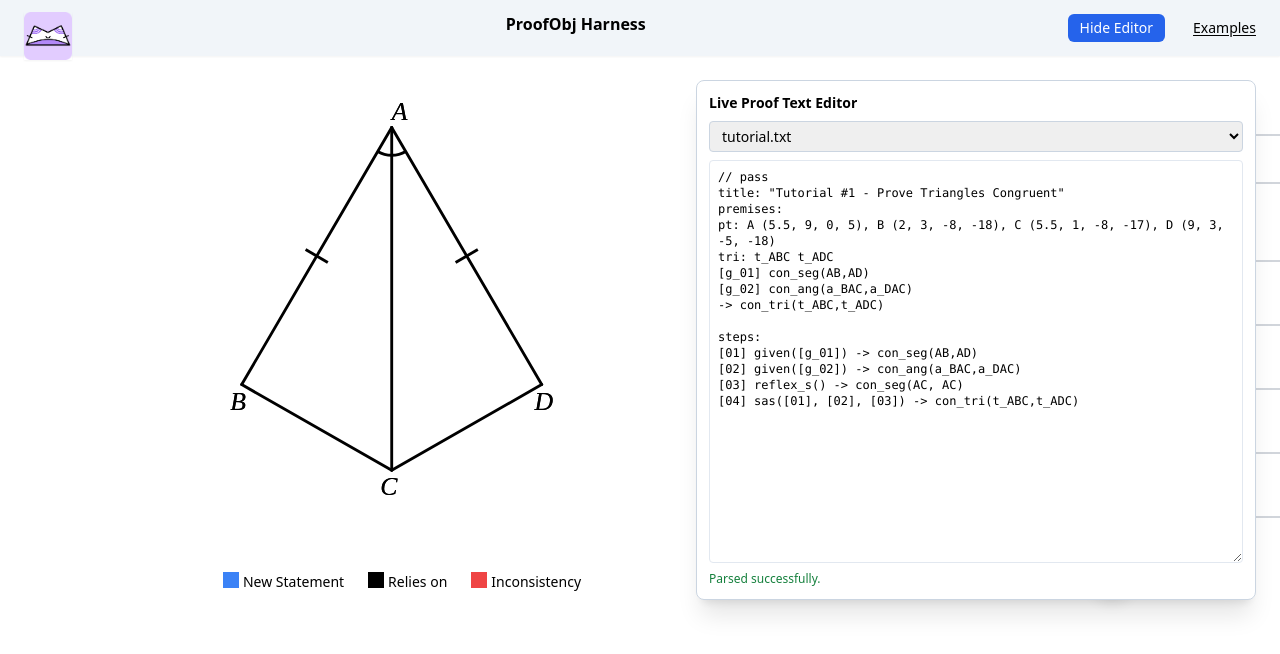
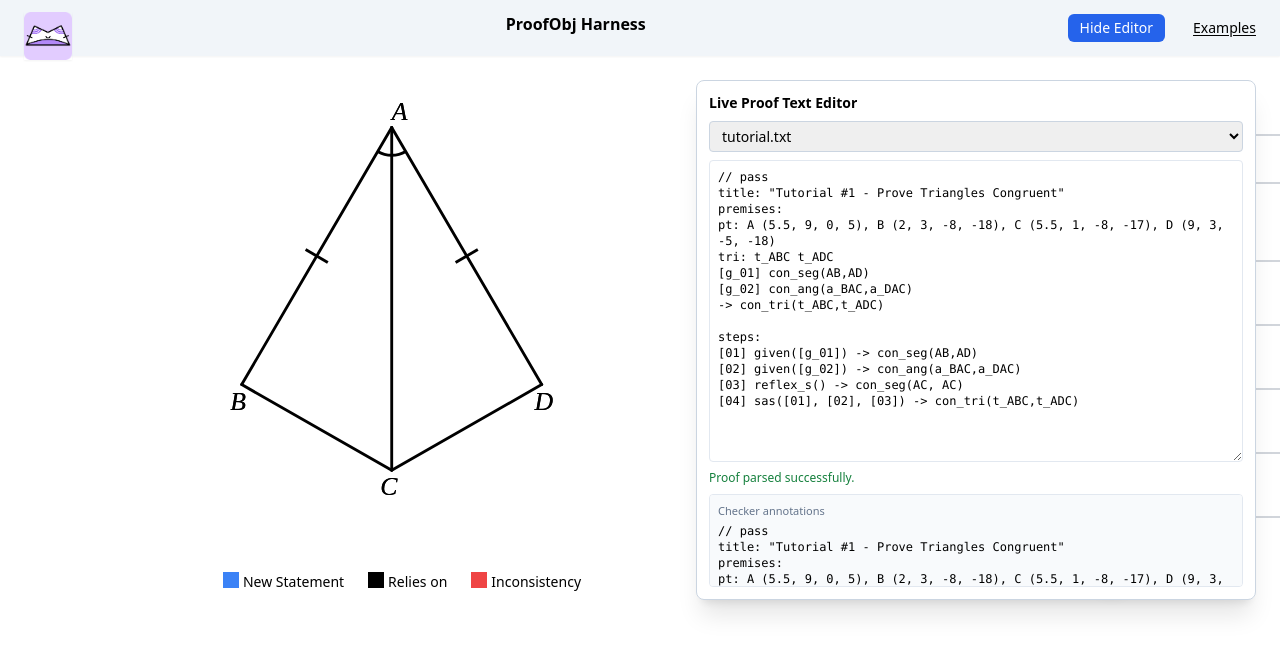
Before and after one commit to hsharriman/ender, a React (Create React App) app: page /ender/harness in a window 1280 px wide. Shown: the top 654 px of the page. Built offline with nearby package versions, Linux system fonts and the light colour scheme.

Commit message:
errors and step.errors render on the proof editor pane

```diff
--- a/src/checker/checker/reasonChecks/utils.ts
+++ b/src/checker/checker/reasonChecks/utils.ts
@@ -34,8 +34,9 @@ export const addReasonCheckError = (
   errors: ErrorObj[],
   details: Record<string, unknown>,
 ) => {
-  return addError(errors, {
+  errors.push({
     type: "reason_check",
     data: details,
   });
+  return errors;
 };
--- a/src/checker/proofChecker.ts
+++ b/src/checker/proofChecker.ts
@@ -11,6 +11,7 @@ import {
   findDuplicateSteps,
 } from "./checker/validators";
 import { logDebug } from "./errors/errorConstants";
+import { ProofParser } from "./grammar/lezerParser";
 import { loadReasonDefinitionsWithBuiltins } from "./grammar/reasonParser";
 import { loadStatementDefinitions } from "./grammar/stmtParser";
 import { ProofGraph, ProofObj, Stmt } from "./types/checkerTypes";
@@ -101,3 +102,74 @@ export function runProofChecker(proof: ProofObj): ProofCheckerResult {
     goalMatchResult,
   };
 }
+
+const parser = new ProofParser();
+
+/** Direct programmatic entry: parse proof text then run checker. */
+export function runProofCheckerFromText(proofText: string): ProofCheckerResult {
+  const proof = parser.parse(proofText) as unknown as ProofObj;
+  return runProofChecker(proof);
+}
+
+/** Console logger for checker output (kept in this module for direct use). */
+export function logProofCheckerResult(result: ProofCheckerResult): void {
+  const {
+    proof,
+    goal,
+    graph,
+    duplicateSteps,
+    stepNumberErrors,
+    geometricObjectErrors,
+    goalMatchResult,
+  } = result;
+
+  console.log("📋 Proof Analysis Results:");
+  console.log("=".repeat(50));
+  console.log(`\n📝 Title: ${proof.title || "No title"}`);
+  if (goal) {
+    console.log(`🎯 Goal: ${goal}`);
+    console.log(`✅ Goal Match: ${goalMatchResult.matches ? "YES" : "NO"}`);
+    console.log(`📋 Goal Details: ${goalMatchResult.details}`);
+  }
+  console.log(`\n📊 Statistics:`);
+  console.log(
+    `   • Total Steps: ${proof.steps.filter((s) => s.type !== "goal").length}`,
+  );
+  console.log(
+    `   • Given Statements: ${proof.steps.filter((s) => s.type === "given").length}`,
+  );
+  console.log(
+    `   • Proof Steps: ${proof.steps.filter((s) => s.type === "proof").length}`,
+  );
+  if (graph.incorrectSteps.size > 0) {
+    console.log(`\n❌ Incorrect Steps: ${graph.incorrectSteps.size}`);
+    Array.from(graph.incorrectSteps)
+      .sort()
+      .forEach((step) => {
+        const depFail = graph.dependencyFailureSteps?.has(step);
+        console.log(
+          depFail
+            ? `   • Step ${step} (fails due to dependency on incorrect step)`
+            : `   • Step ${step}`,
+        );
+      });
+  }
+  console.log(`\n🚫 Unused Steps: ${graph.unusedSteps.size}`);
+  console.log(`\n🔄 Cycles: ${graph.cycles.length}`);
+  console.log(`\n🔄 Duplicate Steps: ${duplicateSteps.length}`);
+  console.log(`\n📝 Step Number Errors: ${stepNumberErrors.length}`);
+  console.log(`\n🔷 Geometric Object Errors: ${geometricObjectErrors.length}`);
+}
+
+/**
+ * Convenience API: accepts either already-parsed `ProofObj` or raw proof text.
+ * Runs checker and logs result summary to console.
+ */
+export function checkProof(input: ProofObj | string): ProofCheckerResult {
+  const result =
+    typeof input === "string"
+      ? runProofCheckerFromText(input)
+      : runProofChecker(input);
+  logProofCheckerResult(result);
+  return result;
+}
--- a/src/interface/core/grammarToLayout/proofObjLayout.ts
+++ b/src/interface/core/grammarToLayout/proofObjLayout.ts
@@ -3,6 +3,7 @@ import React from "react";
 import { reasonFromFunction, Reasons } from "../../theorems/reasons";
 import { makeStepMeta } from "../../theorems/utils";
 import { AspectRatio } from "../diagramSvg/svgTypes";
+import { Transversal } from "../reasons/Transversal";
 import { VerticalAngles } from "../reasons/VerticalAngles";
 import { SVGModes } from "../types/diagramTypes";
 import { LayoutProps } from "../types/layoutTypes";
@@ -108,14 +109,15 @@ export const interactiveLayoutFromProofObj = (proof: ProofObj): LayoutProps => {
 
     const isGivenReason =
       (step.reason?.function ?? "").toLowerCase() === "given";
-    const isCpctcReason =
-      (step.reason?.function ?? "").toLowerCase() === "cpctc";
     const isRightAngleEqualityStep = isConRightReason(step.reason?.function);
     // Diagram premises for reasons with `diagramDependencies` are attached only
     // after `checkReasonApplication` in `runProofChecker`.
     const intersectSegDep = step.diagramDeps?.find(
       (d) => d.statement.function === "intersect_seg",
     );
+    const transversalDeps =
+      step.diagramDeps?.filter((d) => d.statement.function === "transversal") ??
+      [];
     // const hasVertAngDiagramHighlight =
     //   isVertAngReason(step.reason?.function) &&
     //   intersectSegDep?.statement.arguments?.length === 3;
@@ -127,13 +129,6 @@ export const interactiveLayoutFromProofObj = (proof: ProofObj): LayoutProps => {
       dependsOn: dependsOn.length > 0 ? dependsOn : undefined,
       text: stmtToText(step.statement),
       additions: ({ ctx, frame, mode }) => {
-        if (isCpctcReason) {
-          dependencyStatements.forEach((dep) =>
-            applyStmtObjects(ctx, frame, SVGModes.Derived, dep.stmt, {
-              isRightAngleEquality: dep.isRightAngleEquality,
-            }),
-          );
-        }
         applyStmtObjects(ctx, frame, mode, step.statement, {
           isRightAngleEquality: isRightAngleEqualityStep,
         });
@@ -154,6 +149,9 @@ export const interactiveLayoutFromProofObj = (proof: ProofObj): LayoutProps => {
                 );
                 VerticalAngles.highlight({ ctx, frame }, s1, s2, p);
               }
+              for (const dep of transversalDeps) {
+                Transversal.highlight({ ctx, frame }, dep.statement);
+              }
             }
           : undefined,
     });
--- /dev/null
+++ b/src/interface/core/reasons/Transversal.tsx
@@ -0,0 +1,23 @@
+import { Stmt } from "checker/types/checkerTypes";
+import { SVGModes } from "../types/diagramTypes";
+import { StepProps } from "../types/stepTypes";
+
+/**
+ * Diagram premise `transversal(s1p1, s1p2, t1, s2p1, s2p2, t2)` — same layout as
+ * `premises.ts`: full lines `s1p1s1p2`, `s2p1s2p2`, and transversal `t1t2`.
+ */
+export class Transversal {
+  static highlight(props: StepProps, stmt: Stmt): void {
+    if (stmt.function !== "transversal" || stmt.arguments.length !== 6) return;
+    const { ctx, frame } = props;
+    const [s1p1, s1p2, t1, s2p1, s2p2, t2] = stmt.arguments.map((a) => a.v);
+    const segLabels = [
+      `${s1p1}${s1p2}`,
+      `${s2p1}${s2p2}`,
+      `${t1}${t2}`,
+    ];
+    for (const label of segLabels) {
+      ctx.getSegment(label)?.mode(frame, SVGModes.ReliesOn);
+    }
+  }
+}
--- a/src/interface/routes/ProofObjHarness.tsx
+++ b/src/interface/routes/ProofObjHarness.tsx
@@ -1,5 +1,6 @@
 import { ProofParser } from "checker/grammar/lezerParser";
 import { runProofChecker } from "checker/proofChecker";
+import { ErrorObj, ProofObj } from "checker/types/checkerTypes";
 import buggyProofUrl from "checker/proofs/buggyproof.txt";
 import s1c1Url from "checker/proofs/s1c1.txt";
 import s1c2Url from "checker/proofs/s1c2.txt";
@@ -13,7 +14,6 @@ import s2inc1Url from "checker/proofs/s2inc1.txt";
 import s2inc2Url from "checker/proofs/s2inc2.txt";
 import tutincUrl from "checker/proofs/tutinc.txt";
 import tutorialUrl from "checker/proofs/tutorial.txt";
-import { ProofObj } from "checker/types/checkerTypes";
 import { interactiveLayoutFromProofObj } from "interface/core/grammarToLayout/proofObjLayout";
 import { useEffect, useMemo, useRef, useState } from "react";
 import { NavLink } from "react-router-dom";
@@ -65,23 +65,115 @@ export const ProofObjHarness = () => {
     return p;
   });
   const [parseVersion, setParseVersion] = useState(0);
-  const [parseError, setParseError] = useState("");
+  const [statusMessage, setStatusMessage] = useState("Proof parsed successfully.");
+  const [proofWideIssues, setProofWideIssues] = useState<string[]>([]);
+  const [incorrectStepErrors, setIncorrectStepErrors] = useState<
+    Map<string, ErrorObj[]>
+  >(new Map());
   const editorRef = useRef<HTMLDivElement | null>(null);
   const toggleBtnRef = useRef<HTMLButtonElement | null>(null);
 
   const onTextChange = (next: string) => {
     setProofText(next);
+  };
+
+  const formatErrorList = (errors: ErrorObj[] | undefined): string => {
+    if (!errors?.length) return "Incorrect step (no step.errors payload)";
+    return errors
+      .map((e, i) => {
+        const suffix =
+          e.data === undefined ? "" : `: ${JSON.stringify(e.data, null, 2)}`;
+        return `${i + 1}. ${e.type}${suffix}`;
+      })
+      .join("\n");
+  };
+
+  const buildAnnotatedLines = (
+    text: string,
+    stepErrorsByStep: Map<string, ErrorObj[]>,
+  ): Array<{ text: string; tooltip?: string; isIncorrect: boolean }> => {
+    return text.split("\n").map((line) => {
+      const m = line.match(/^\s*\[(\d+)\]/);
+      if (!m) return { text: line, isIncorrect: false };
+      const stepNum = String(parseInt(m[1], 10));
+      const stepErrors = stepErrorsByStep.get(stepNum);
+      if (!stepErrors) return { text: line, isIncorrect: false };
+      return {
+        text: line,
+        isIncorrect: true,
+        tooltip: formatErrorList(stepErrors),
+      };
+    });
+  };
+
+  useEffect(() => {
+    const handle = window.setTimeout(() => {
       try {
-      const parsed = parser.parse(next) as unknown as ProofObj;
-      runProofChecker(parsed);
+        const parsed = parser.parse(proofText) as unknown as ProofObj;
+        const result = runProofChecker(parsed);
+
+        const nextIncorrectStepErrors = new Map<string, ErrorObj[]>();
+        result.graph.incorrectSteps.forEach((stepNum) => {
+          const step = result.proof.steps.find(
+            (s) => s.stepNumber?.replace(/[[\]]/g, "") === stepNum,
+          );
+          nextIncorrectStepErrors.set(stepNum, step?.errors ?? []);
+        });
+        setIncorrectStepErrors(nextIncorrectStepErrors);
+
+        const nextProofIssues: string[] = [];
+        if (!result.goalMatchResult.matches) {
+          nextProofIssues.push(`Goal not reached: ${result.goalMatchResult.details}`);
+        }
+        if (result.graph.unusedSteps.size > 0) {
+          nextProofIssues.push(
+            `Unused steps: ${Array.from(result.graph.unusedSteps).sort().join(", ")}`,
+          );
+        }
+        if (result.graph.cycles.length > 0) {
+          nextProofIssues.push(
+            `Cycles: ${result.graph.cycles.map((c) => c.join(" -> ")).join(" | ")}`,
+          );
+        }
+        if (result.duplicateSteps.length > 0) {
+          nextProofIssues.push(
+            `Duplicate steps: ${result.duplicateSteps
+              .map(([a, b]) => `${a} & ${b}`)
+              .join(", ")}`,
+          );
+        }
+        if (result.stepNumberErrors.length > 0) {
+          nextProofIssues.push(
+            `Step numbering issues: ${result.stepNumberErrors.join(" | ")}`,
+          );
+        }
+        if (result.geometricObjectErrors.length > 0) {
+          nextProofIssues.push(
+            `Geometric object issues: ${result.geometricObjectErrors.join(" | ")}`,
+          );
+        }
+        if (result.graph.incorrectSteps.size > 0) {
+          nextProofIssues.push(
+            `Incorrect steps: ${Array.from(result.graph.incorrectSteps).sort().join(", ")}`,
+          );
+        }
+        setProofWideIssues(nextProofIssues);
+        setStatusMessage("Proof parsed successfully.");
+
         setLastGoodProof(parsed);
         // Reset InteractiveAppPage/ProofRows state to "Given" after successful parse.
         setParseVersion((v) => v + 1);
-      setParseError("");
       } catch (err) {
-      setParseError(err instanceof Error ? err.message : String(err));
+        setStatusMessage(err instanceof Error ? err.message : String(err));
+        setProofWideIssues([]);
+        setIncorrectStepErrors(new Map());
       }
+    }, 500);
+
+    return () => {
+      window.clearTimeout(handle);
     };
+  }, [proofText]);
 
   useEffect(() => {
     const selected = proofOptions.find((p) => p.key === selectedProofKey);
@@ -94,7 +186,9 @@ export const ProofObjHarness = () => {
       })
       .catch((err) => {
         if (!isCancelled) {
-          setParseError(`Failed to load ${selected.label}: ${String(err)}`);
+          setStatusMessage(`Failed to load ${selected.label}: ${String(err)}`);
+          setProofWideIssues([]);
+          setIncorrectStepErrors(new Map());
         }
       });
     return () => {
@@ -172,9 +266,40 @@ export const ProofObjHarness = () => {
             onChange={(e) => onTextChange(e.target.value)}
           />
           <div
-            className={`mt-2 text-xs ${parseError ? "text-red-600" : "text-green-700"}`}
+            className={`mt-2 text-xs ${
+              statusMessage === "Proof parsed successfully."
+                ? "text-green-700"
+                : "text-red-600"
+            }`}
           >
-            {parseError || "Parsed successfully."}
+            {statusMessage}
+          </div>
+          {proofWideIssues.length > 0 && (
+            <div className="mt-1 text-xs text-red-700 space-y-1">
+              {proofWideIssues.map((issue) => (
+                <div key={issue}>- {issue}</div>
+              ))}
+            </div>
+          )}
+          <div className="mt-2 border border-slate-200 rounded p-2 bg-slate-50 h-36 overflow-auto">
+            <div className="text-[11px] text-slate-500 mb-1">
+              Checker annotations
+            </div>
+            <pre className="font-mono text-xs whitespace-pre-wrap break-words">
+              {buildAnnotatedLines(proofText, incorrectStepErrors).map((line, i) => (
+                <div
+                  key={`${i}-${line.text}`}
+                  title={line.tooltip}
+                  className={
+                    line.isIncorrect
+                      ? "bg-red-100 hover:bg-red-200 rounded px-1"
+                      : undefined
+                  }
+                >
+                  {line.text || " "}
+                </div>
+              ))}
+            </pre>
           </div>
         </div>
       )}
```
Also changed, not shown: src/checker/proofs/s1c1.txt. Lines whose indentation alone changed are shown as unchanged.
